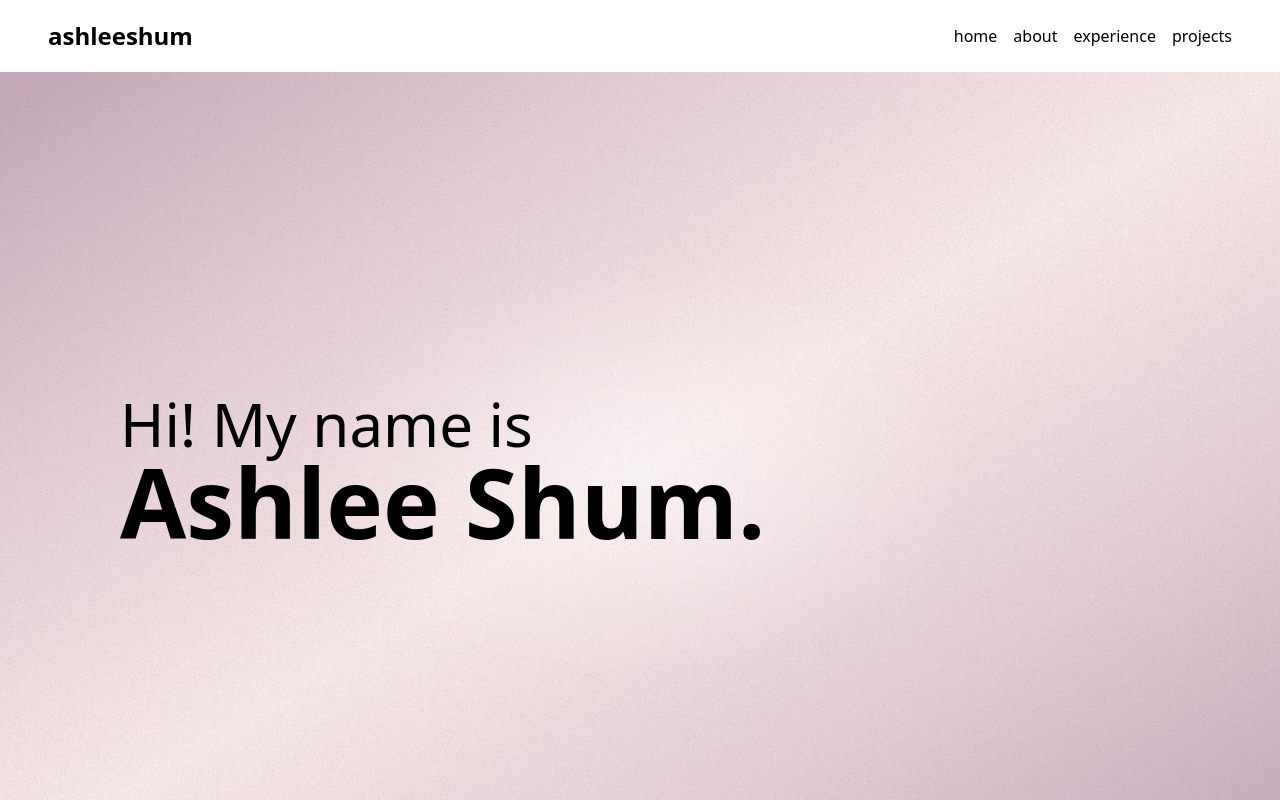
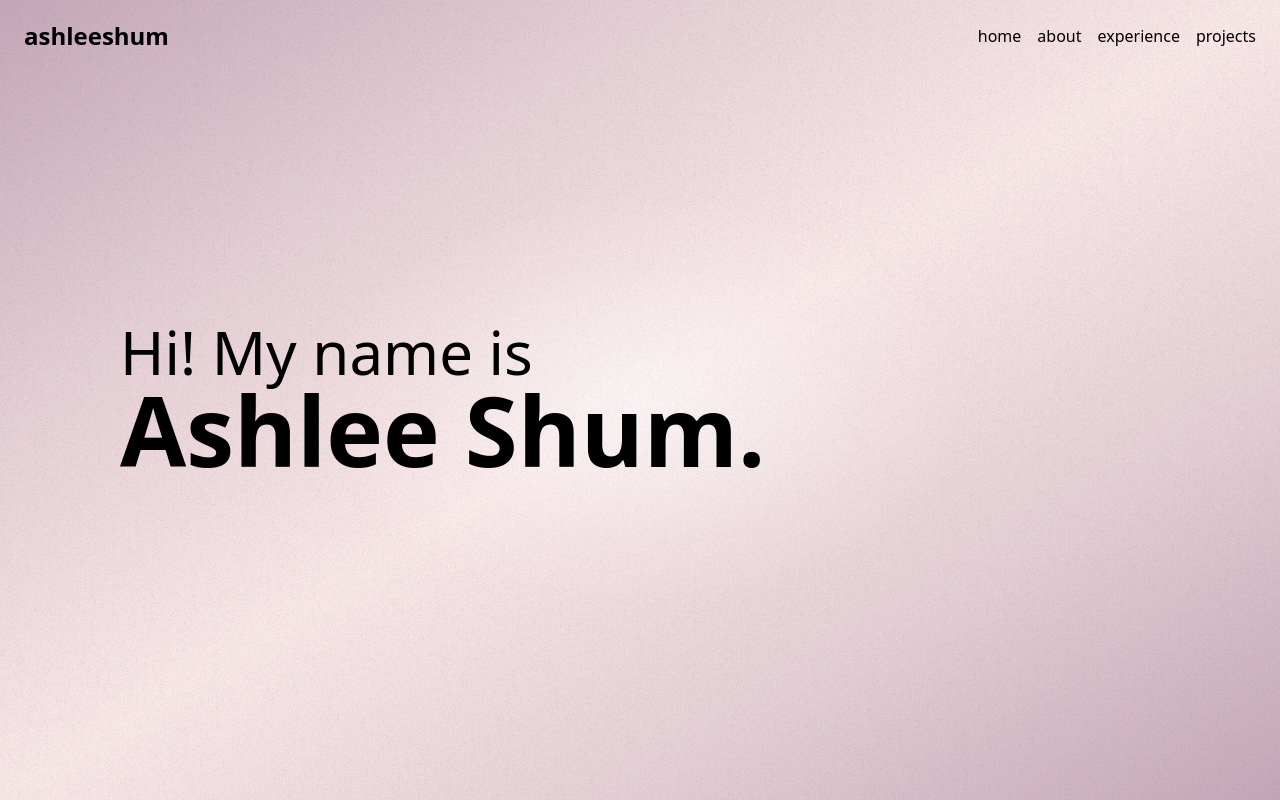
Before and after one commit to ashoomky/personal-website, a React (Vite) app: page / in a window 1280 px wide. Shown: the top 800 px of the page. Built offline with nearby package versions, Linux system fonts and the light colour scheme; some icons are missing.

Commit message:
feat: finally fixed expanding viewport styling errors

```diff
--- a/src/App.css
+++ b/src/App.css
@@ -1,5 +1,5 @@
 #root {
-  max-width: 1280px;
+  /* max-width: 1280px; */
   margin: 0 auto;
   text-align: center;
 }
--- a/src/components/LandingPage.jsx
+++ b/src/components/LandingPage.jsx
@@ -7,6 +7,23 @@ import YoutubeIcon from '@mui/icons-material/YouTube';
 const LandingPage = () => {
     const svgRef = useRef(null); // reference to the SVG element
     const [gradientPosition, setGradientPosition] = useState({ x: 50, y: 50 }); // initial position of gradient at center
+    const [onScroll, setOnScroll] = useState(false);
+
+    const handleScroll = () => {
+        if (window.scrollY > 100) {
+            setOnScroll(true);
+        } else {
+            setOnScroll(false);
+        }
+    }
+
+        // add listener to track scroll position
+    useEffect(() => {
+        window.addEventListener('scroll', handleScroll);
+        return () => {
+            window.removeEventListener('scroll', handleScroll);
+        };
+    }, []);
 
     useEffect(() => {
         let animationFrameId;
@@ -40,13 +57,13 @@ const LandingPage = () => {
     return (
         <div className = "">
             {/* nav bar */}
-            <div className =" w-full h-18 flex items-center justify-between p-6 top-0 z-50">
+            <div className ={`w-full h-18 flex items-center justify-between top-0 px-6 z-50 fixed transition-all duration-300 ${onScroll ? "bg-white/70 backdrop-blur-md border-gray-200" : "bg-transparent"}`}>
             {/* logo lhs */}
-                <div className="p-6 left-6">
+                <div className="left-6">
                     <a href="#" className="text-2xl font-bold">ashleeshum</a>
                 </div>
                 {/* nav links rhs */}
-                <div className="flex flex-row space-x-4 right-0 p-6">
+                <div className="flex flex-row space-x-4">
                     <a href="#home" className="relative group">
                         home
                         <span className="absolute left-0 bottom-0 w-0 h-0.5 bg-black transition-all duration-300 group-hover:w-full"></span>
@@ -86,7 +103,7 @@ const LandingPage = () => {
             <svg
                     ref={svgRef}
                     xmlns="http://www.w3.org/2000/svg"
-                    className="absolute object-cover w-full h-full"
+                    className="absolute inset-0 w-screen h-screen"
                 >
                     {/*  svg pipeline - each step alters the svg file */}
                     <defs>
--- a/src/components/ProjectCard.jsx
+++ b/src/components/ProjectCard.jsx
@@ -6,7 +6,7 @@ const ProjectCard = ({title, description, GitHubLink, TechStack, photo, isExpand
     return (
 
 
-        <div className={` transition-all duration-500 ease-out ${isExpanded ? 'w-[800px] h-[600px]' : 'w-100% h-[300px]'} bg-white p-4 text-left m-6`}>
+        <div className={` transition-all duration-500 ease-out ${isExpanded ? 'md:w-[800px] md:h-[600px]' : 'w-100% h-[300px]'} bg-white p-4 text-left m-6`}>
             {!isExpanded ? (
                 // folder card / collapsed state
                 <div className="relative flex flex-col border-2 justify-end items-start w-70 h-58 bg-amber-100 p-4 text-left border border-amber-300 rounded-b-lg cursor-pointer transition-all duration-300 ease-out transform hover:-translate-y-1 hover:shadow-lg group"
```
